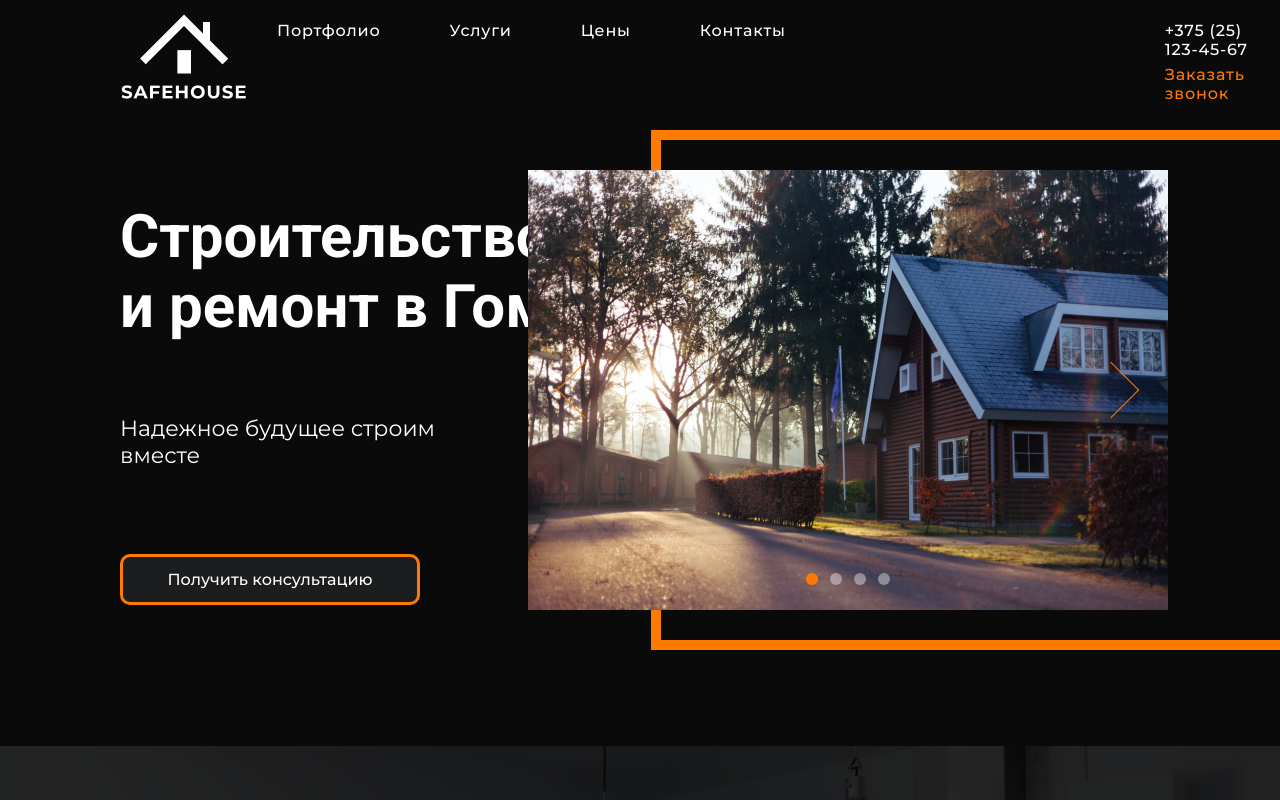
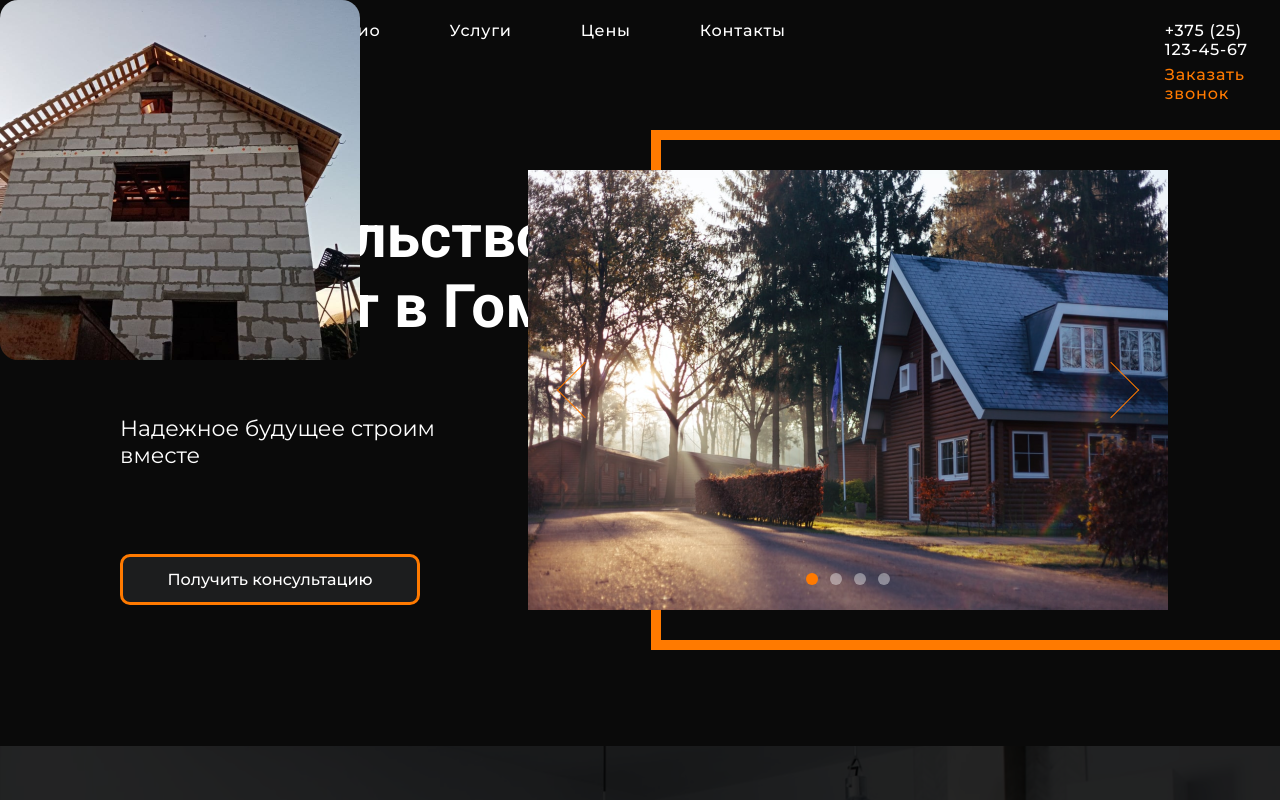
Before and after one commit to 34admal/Portfolio, a React (Create React App) app in the folder homel_build_site/: page / in a window 1280 px wide. Shown: the top 800 px of the page. Built offline with nearby package versions, Linux system fonts and the light colour scheme.

Commit message:
feat: import and embed masonry image into gallery section

```diff
--- a/homel_build_site/src/components/Gallery/Gallery.jsx
+++ b/homel_build_site/src/components/Gallery/Gallery.jsx
@@ -1,5 +1,6 @@
 import styles from "./Gallery.module.css";
 import tileImg from "./images/tile.png";
+import masonryImg from "./images/masonry.png";
 
 
 function Gallery() {
@@ -17,8 +18,9 @@ function Gallery() {
         <span className={styles.categoryTitle}>ПЛИТКА</span>
       </div>
 
-       {/* блок под Кладку */}
-      <div className={styles.masonryBlock} />
+<div className={styles.masonryBlock}>
+        <img src={masonryImg} alt="Кладка" className={styles.photo} />
+      </div>
     </section>
   );
 }
```
